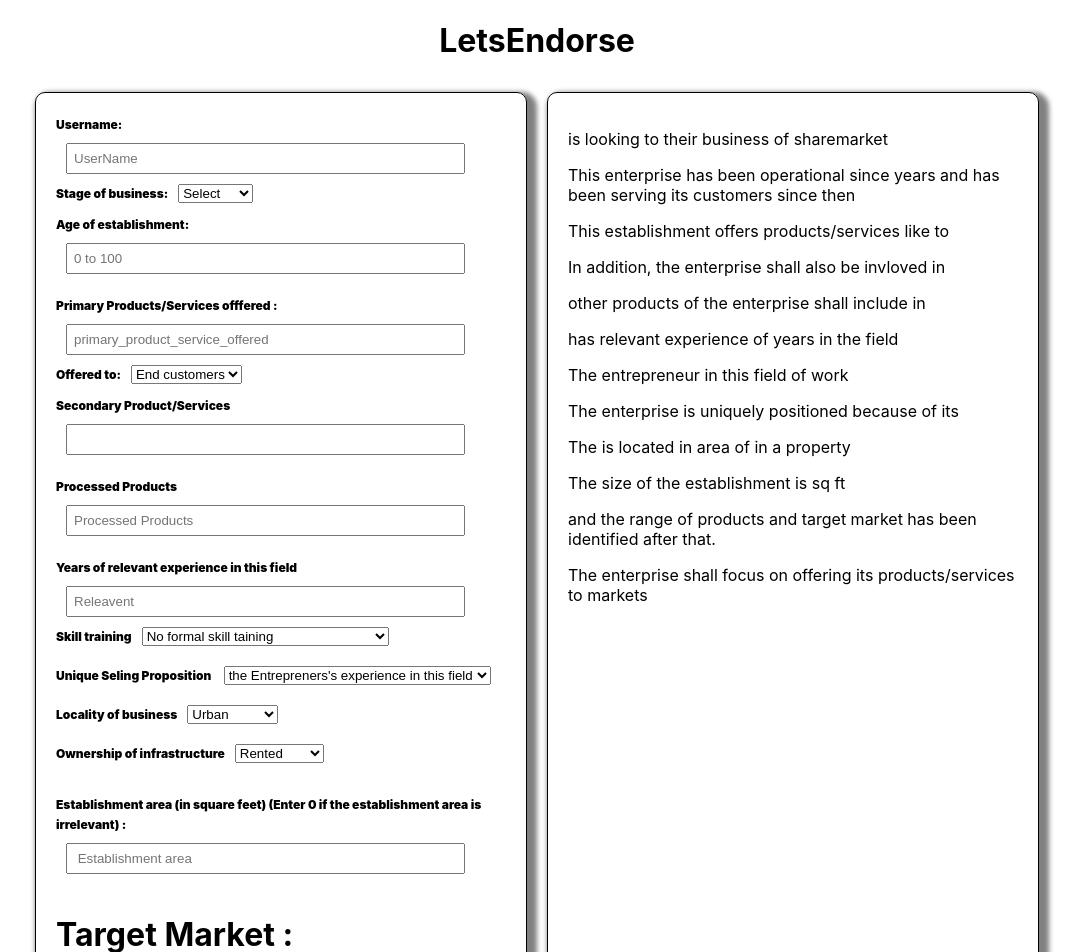
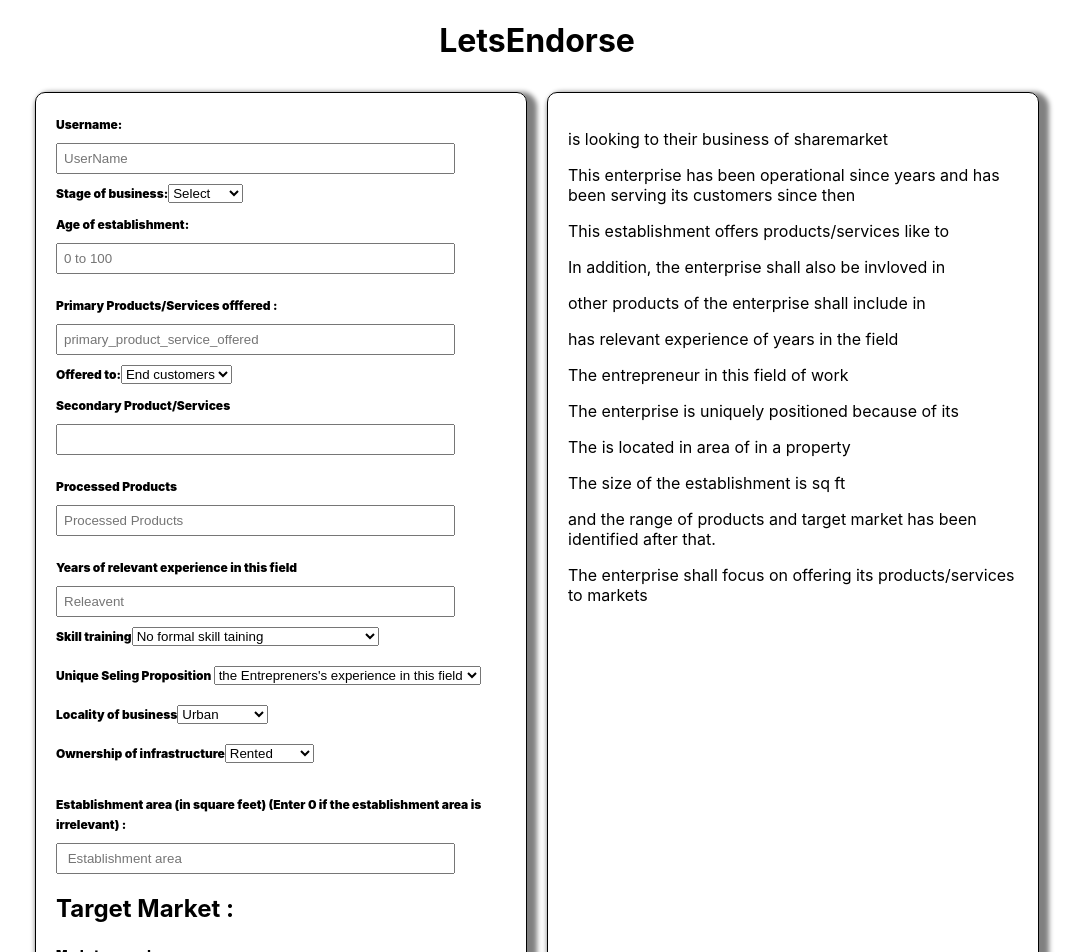
Before and after one commit to RanuRanjan/LetsEndorse-Assessment, a React (Create React App) app: page / in a window 1280 px wide. Shown: the top 952 px of the page, without its empty margins (103-1186 px from the left). Built offline with nearby package versions, Linux system fonts and the light colour scheme.

Commit message:
styling done

```diff
--- a/src/App.css
+++ b/src/App.css
@@ -19,7 +19,7 @@
 input{
   display: block;
   margin-top: 10px;
-  margin-left: 10px;
+  /* margin-left: 10px; */
    width: 85%;
    padding: 6px;
    /* margin-bottom: 0px; */
@@ -33,7 +33,7 @@
   margin-top: 10px;
 }
 select{
-  margin-left: 10px;
+  /* margin-left: 10px; */
   margin-bottom: 10px;
   margin-top: 10px;
 }
--- a/src/App.js
+++ b/src/App.js
@@ -167,7 +167,7 @@
        <option >wide range of product/services </option>
        <option >robust value-chain of the business </option>
        <option >frquency of customer visit</option>
-     </select>
+     </select><br />
 
       <label >Locality of business</label>
       <select onChange={getLocal} >
@@ -189,10 +189,10 @@
      (Enter 0 if the establishment area is irrelevant)  :
      </label>
 
-     <input type="number" placeholder=' Establishment area'   onChange={getEstab}/><br />
+     <input type="number" placeholder=' Establishment area'   onChange={getEstab}/>
 
 
-     <h1>Target Market :  </h1>
+     <h2>Target Market :  </h2>
 
      <label >Market research</label><br />
      <select onChange={getMark} >
```
